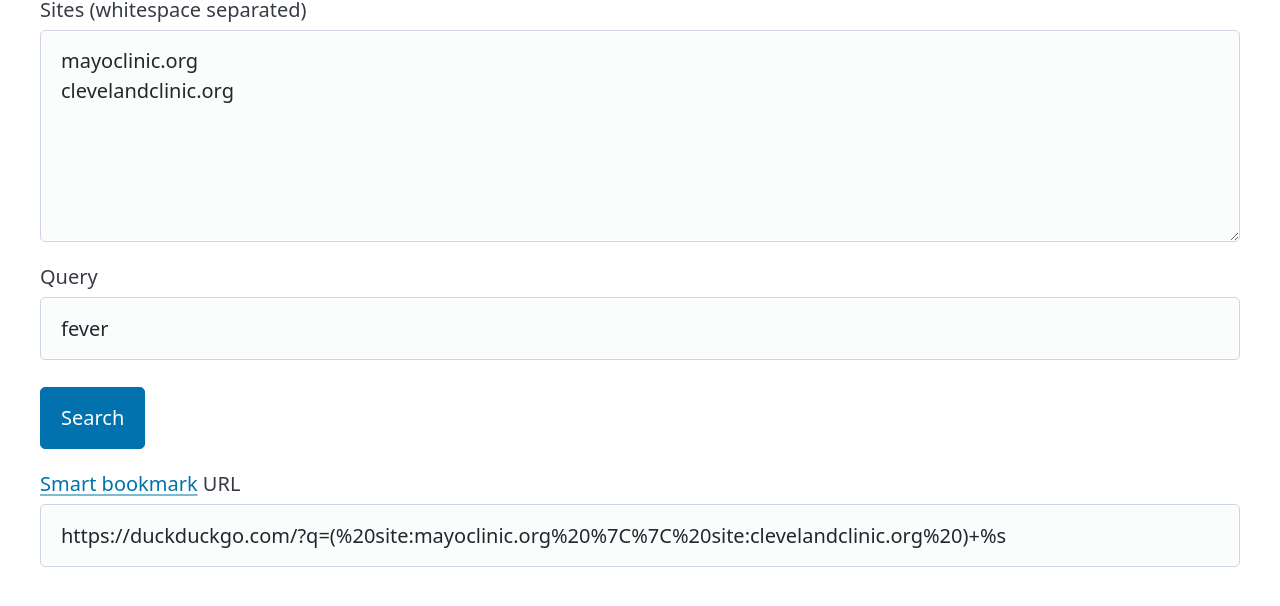
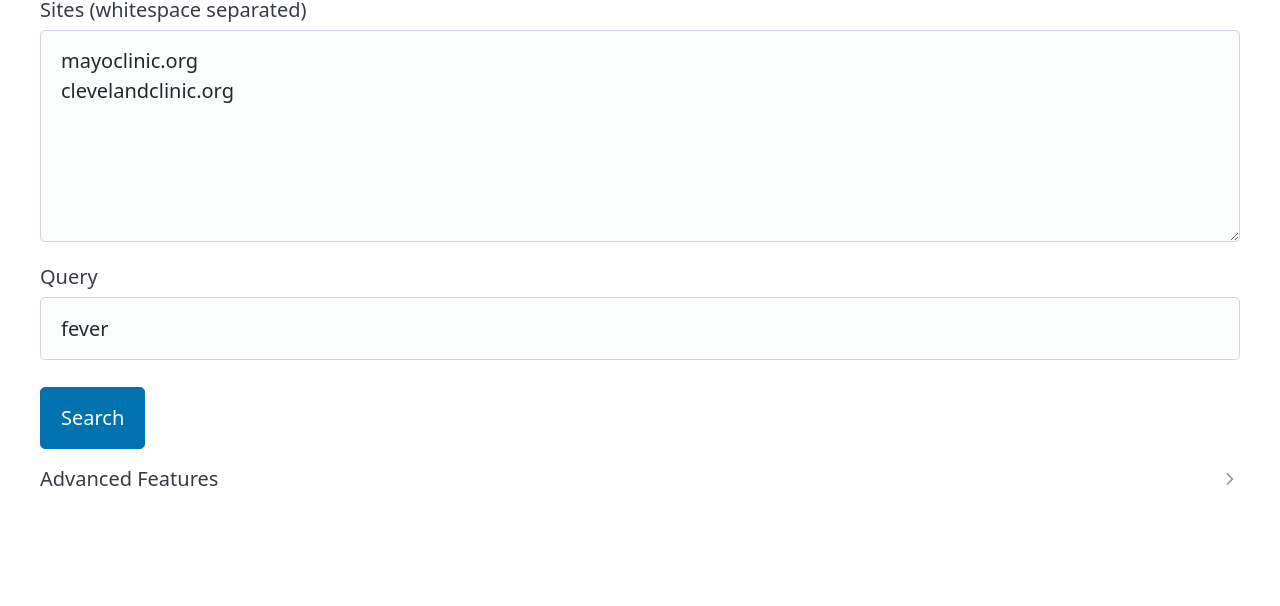
Before and after one commit to jncraton/ddg-allowlist, a plain HTML site: page index.html in a window 1280 px wide. Shown: the part 90-696 px from the top of the page. Drawn offline with nearby package versions, Linux system fonts and the light colour scheme.

Commit message:
Hide advanced features

```diff
--- a/index.html
+++ b/index.html
@@ -22,7 +22,10 @@ clevelandclinic.org</textarea></label>
       <a href="#" id=search_link role=button>Search</a>
       </section>
       <section>
-      <label><a href="https://en.wikipedia.org/wiki/Smart_bookmark">Smart bookmark</a> URL<input id=bookmark readonly></input></label>
+      <details>
+        <summary>Advanced Features</summary>
+          <label><a href="https://en.wikipedia.org/wiki/Smart_bookmark">Smart bookmark</a> URL<input id=bookmark readonly></input></label>
+      </details>
       </section>
     </main>
     <script>
```
